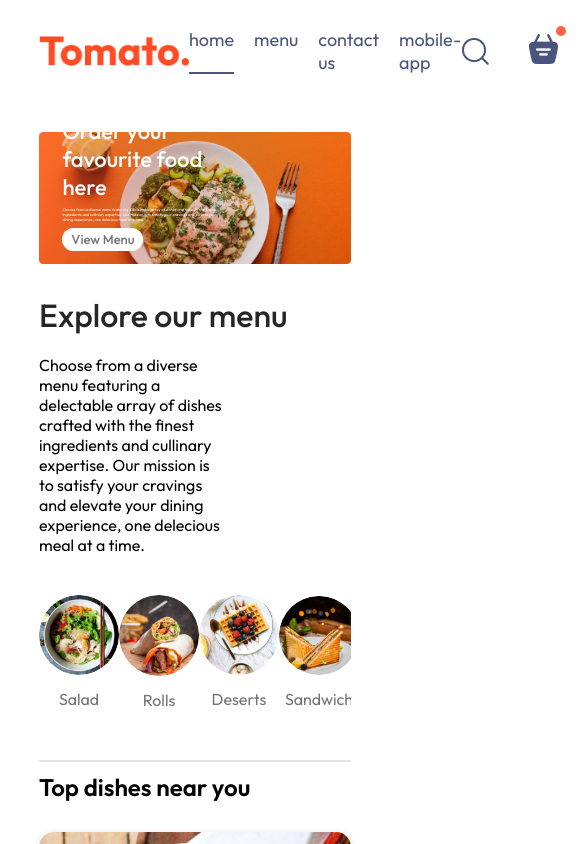
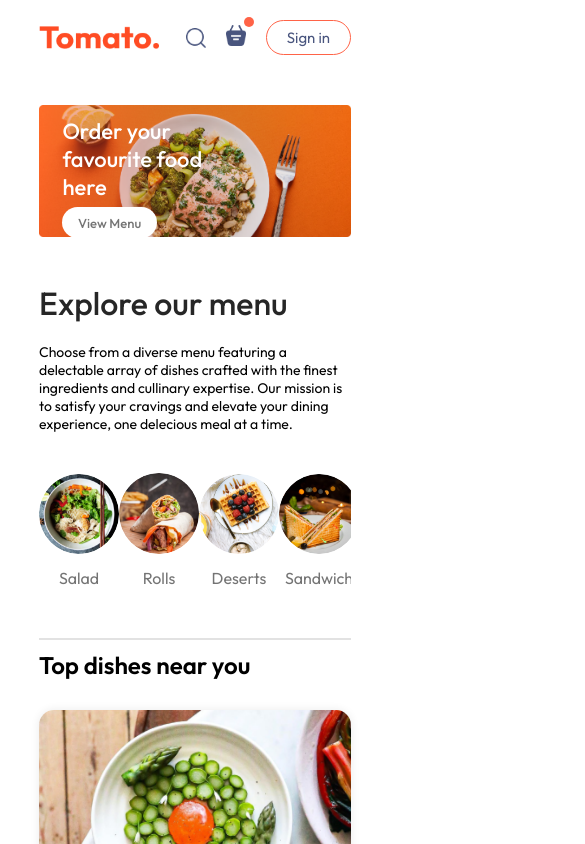
Before and after one commit to karthik0923/FoodDelivery, a React (Vite) app in the folder frontend/: page / in a window 390 px wide. Shown: the top 844 px of the page, 585 px wide, since content can reach past the window. Built offline with nearby package versions, Linux system fonts and the light colour scheme.

Commit message:
Made UI Responsive for mobile Devices, Setted up React-Router Links for Home Page

```diff
--- a/frontend/src/components/ExploreMenu/ExploreMenu.css
+++ b/frontend/src/components/ExploreMenu/ExploreMenu.css
@@ -53,3 +53,10 @@
     border: 4px solid tomato;
     padding: 2px;
 }
+
+@media (max-width:1050px) {
+    .explore-menu-text{
+        max-width: 100%;
+        font-size: 14px;
+    }
+}
--- a/frontend/src/components/Footer/Footer.css
+++ b/frontend/src/components/Footer/Footer.css
@@ -46,3 +46,14 @@
     background-color: grey;
     border: none;
 }
+
+@media (max-width:750px) {
+    .footer-content{
+        display: flex;
+        flex-direction: column;
+        gap: 35px;
+    }
+    .footer-copyright{
+        text-align: center;
+    }
+}
--- a/frontend/src/components/Navbar/Header/Header.css
+++ b/frontend/src/components/Header/Header.css
@@ -38,3 +38,25 @@
     font-size: max(1vw,13px);
     border-radius: 50px;
 }
+
+@media (max-width:1050px) {
+    .header{
+        height: 38vw;
+    }
+    .header-contents{
+        max-width: 45%;
+    }
+}
+
+
+@media (max-width:750px) {
+    .header-contents{
+        max-width: 55%;
+    }
+    .header-contents p{
+        display: none;
+    }
+    .header-contents button{
+        padding: 2vw 4vw;
+    }
+}
--- a/frontend/src/components/Navbar/Navbar.css
+++ b/frontend/src/components/Navbar/Navbar.css
@@ -71,3 +71,48 @@
     top: -8px;
     right: -8px;
 }
+
+@media (max-width:1050px) {
+    .navbar .logo{
+        width: 140px;
+    }
+    .navbar-menu{
+        gap: 20px;
+        font-size: 17px;
+    }
+    .navbar-right {
+        gap: 30px;
+    }
+    .navbar-right img{
+        width: 22px;
+    }
+    .navbar-right button{
+        padding: 8px 25px;
+    }
+}
+
+@media (max-width:900px) {
+    .navbar .logo{
+        width: 120px;
+    }
+    .navbar-menu{
+        gap: 15px;
+        font-size: 16px;
+    }
+    .navbar-right {
+        gap: 20px;
+    }
+    .navbar-right img{
+        width: 20px;
+    }
+    .navbar-right button{
+        padding: 7px 20px;
+        font-size: 15px;
+    }
+}
+
+@media (max-width:750px) {
+    .navbar-menu{
+        display: none;
+    }
+}
--- a/frontend/src/components/Navbar/Navbar.jsx
+++ b/frontend/src/components/Navbar/Navbar.jsx
@@ -1,6 +1,7 @@
 import React, { useState } from 'react'
 import './Navbar.css'
 import { assets } from '../../assets/assets'
+import { Link } from 'react-router-dom'
 
 const Navbar = () => {
 
@@ -10,10 +11,10 @@
     <div className='navbar'>
       <img src={assets.logo} alt="" className="logo" />
       <ul className="navbar-menu">
-        <li onClick={()=>setMenu("home")} className={menu==="home"?"active":""}>home</li>
-        <li onClick={()=>setMenu("menu")} className={menu==="menu"?"active":""}>menu</li>
-        <li onClick={()=>setMenu("contact-us")} className={menu==="contact-us"?"active":""}>contact us</li>
-        <li onClick={()=>setMenu("mobile-app")} className={menu==="mobile-app"?"active":""}>mobile-app</li>
+        <Link to='/' onClick={()=>setMenu("home")} className={menu==="home"?"active":""}>home</Link>
+        <a href='#explore-menu' onClick={()=>setMenu("menu")} className={menu==="menu"?"active":""}>menu</a>
+        <a href='#app-download' onClick={()=>setMenu("contact-us")} className={menu==="contact-us"?"active":""}>contact us</a>
+        <a href='#footer' onClick={()=>setMenu("mobile-app")} className={menu==="mobile-app"?"active":""}>mobile-app</a>
       </ul>
       <div className="navbar-right">
         <img src={assets.search_icon} alt="" />
--- a/frontend/src/index.css
+++ b/frontend/src/index.css
@@ -5,6 +5,7 @@
   margin: 0;
   box-sizing: border-box;
   font-family: Outfit;
+  scroll-behavior: smooth;
 }
 
 body{
--- a/frontend/src/pages/Home/Home.jsx
+++ b/frontend/src/pages/Home/Home.jsx
@@ -1,6 +1,6 @@
 import React, { useState } from 'react'
 import './Home.css'
-import Header from '../../components/Navbar/Header/Header'
+import Header from '../../components/Header/Header'
 import ExploreMenu from '../../components/ExploreMenu/ExploreMenu'
 import FoodDisplay from '../../components/FoodDisplay/FoodDisplay'
 import AppDownload from '../../components/AppDownload/AppDownload'
```
Also changed, not shown: frontend/src/components/Header/Header.jsx (renamed from frontend/src/components/Navbar/Header/Header.jsx).
